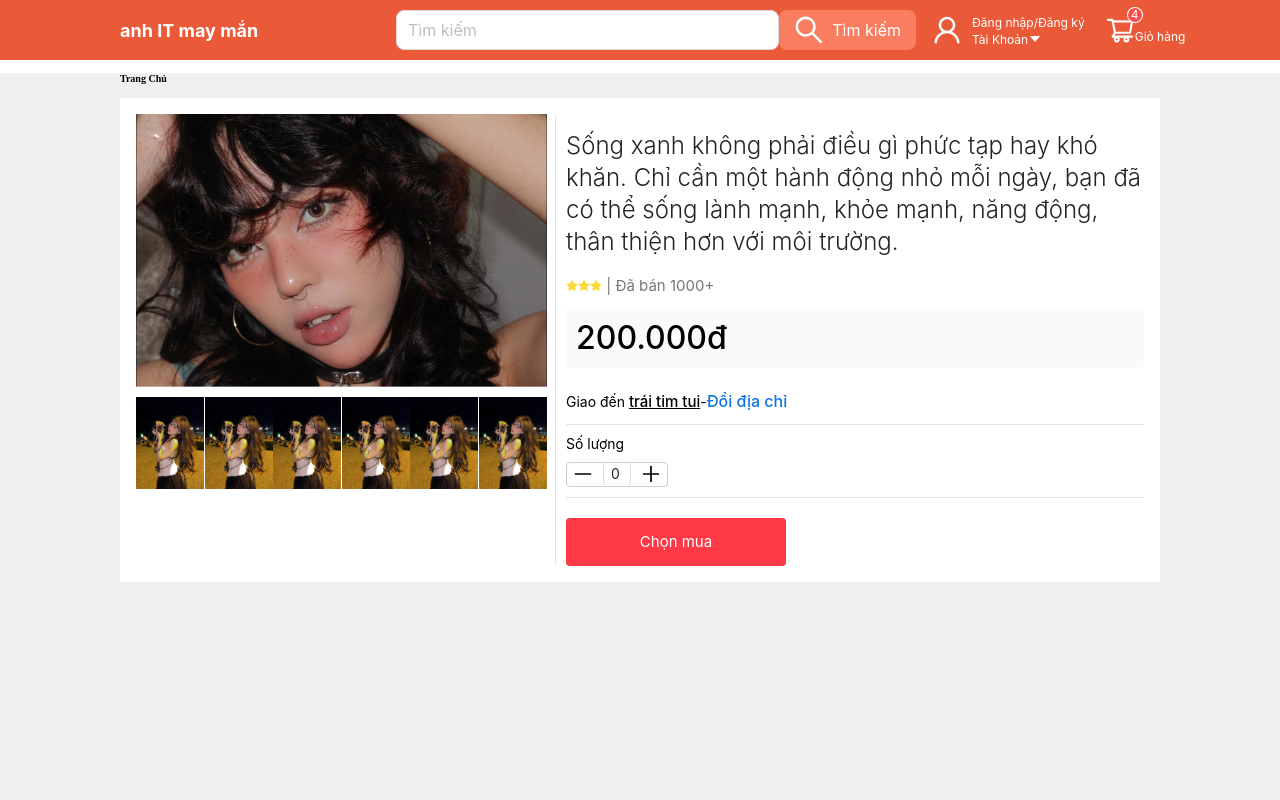
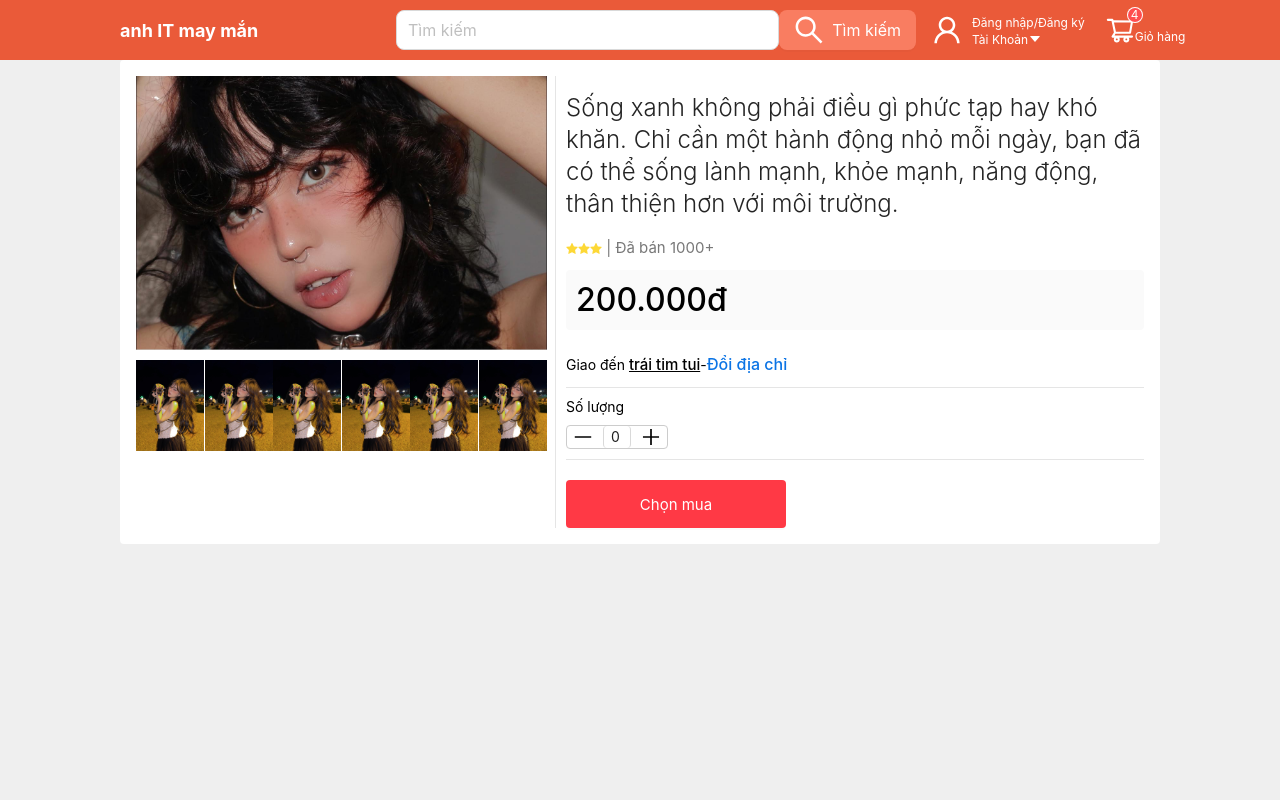
Before and after one commit to VeiNss1403/ReactJSTest, a React (Create React App) app: page /product-detail in a window 1280 px wide. Shown: the top 800 px of the page. Built offline with nearby package versions, Linux system fonts and the light colour scheme.

Commit message:
Update ProductDetailPage.jsx
debug

```diff
--- a/src/pages/ProductDetailPage/ProductDetailPage.jsx
+++ b/src/pages/ProductDetailPage/ProductDetailPage.jsx
@@ -3,10 +3,7 @@ import ProducDetailComponent from "../../components/ProductDetailComponent/Produ
 const ProductDetailPage = () => {
     return (
         <div style={{padding:'0 120px', background:'#efefef', height:'1000px'}}>
-            <h4>Trang Chủ</h4>
-            <div style={{display:'flex', background:'#fff'}}>
-                <ProducDetailComponent />
-            </div>
+            <ProducDetailComponent />
         </div>
     )
 }
```
